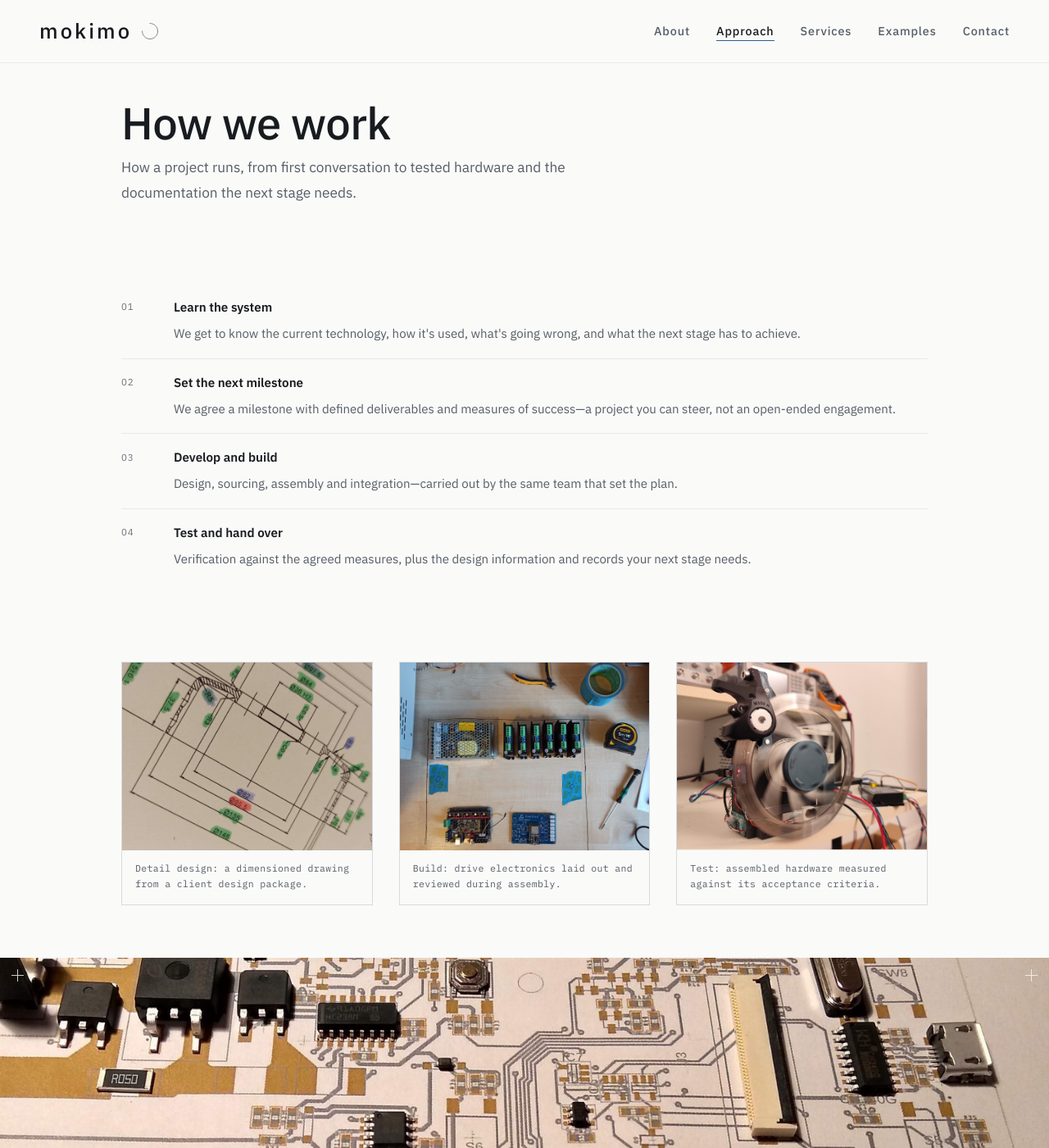
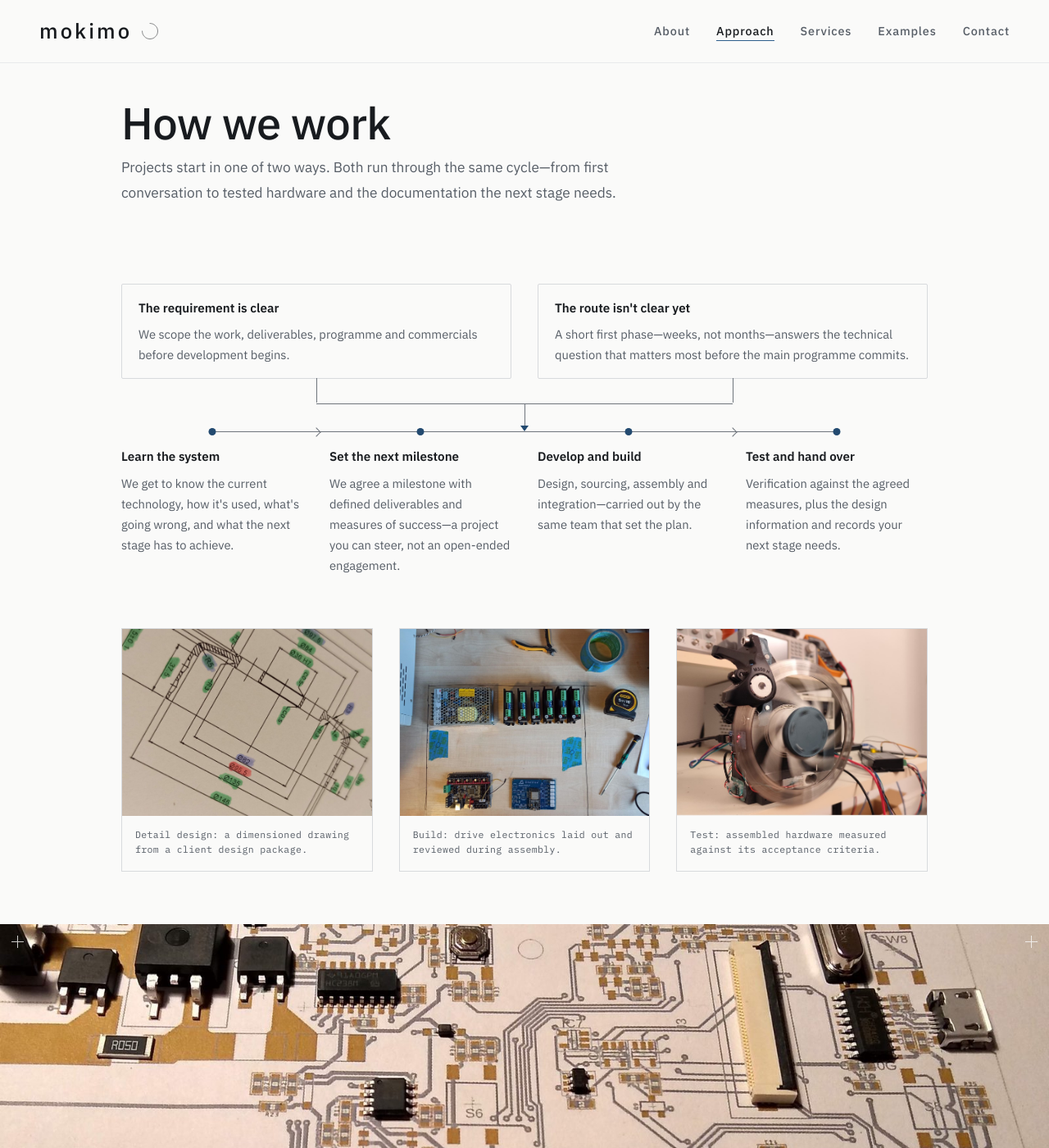
Before and after one commit to Mokimo-Limited/www.mokimo.co.uk, a Jekyll site: the page built from approach/index.html, in a window 1280 px wide and 1400 px high. Shown: the whole window at 82% size. Built offline with Jekyll 4.4.1, drawn with Linux system fonts in a browser that asks for light colours; some of the changed text lies outside the part shown.

Commit message:
refine: diagrammatic process flow on approach page
Replace the numbered process list and separate 'How projects begin'
section with a single flow diagram: two entry nodes (clear requirement /
unclear route) converge into one four-stage development cycle drawn as
a rail with nodes and direction chevrons. Collapses to a vertical rail
below 700px. Drops the now-unused start-grid styles.

```diff
--- a/approach/index.html
+++ b/approach/index.html
@@ -12,38 +12,41 @@ extra_css:
     <div class="page-content page-content--wide page-content--lead">
       <header class="page-intro">
         <h1 class="page-title">How we work</h1>
-        <p class="page-lead">How a project runs, from first conversation to tested hardware and the documentation the next stage needs.</p>
+        <p class="page-lead">Projects start in one of two ways. Both run through the same cycle—from first conversation to tested hardware and the documentation the next stage needs.</p>
       </header>
 
-      <section class="content-section">
-        <ol class="process-list">
-          <li>
-            <span class="process-number">01</span>
-            <div>
+      <section class="flow" aria-label="How projects run">
+        <div class="flow-entries">
+          <article class="flow-entry">
+            <h2>The requirement is clear</h2>
+            <p>We scope the work, deliverables, programme and commercials before development begins.</p>
+          </article>
+          <article class="flow-entry">
+            <h2>The route isn't clear yet</h2>
+            <p>A short first phase—weeks, not months—answers the technical question that matters most before the main programme commits.</p>
+          </article>
+        </div>
+
+        <div class="flow-connector" aria-hidden="true">
+          <span class="flow-arrow"></span>
+        </div>
+
+        <ol class="flow-cycle">
+          <li class="flow-stage">
             <h2>Learn the system</h2>
             <p>We get to know the current technology, how it's used, what's going wrong, and what the next stage has to achieve.</p>
-            </div>
           </li>
-          <li>
-            <span class="process-number">02</span>
-            <div>
+          <li class="flow-stage">
             <h2>Set the next milestone</h2>
             <p>We agree a milestone with defined deliverables and measures of success—a project you can steer, not an open-ended engagement.</p>
-            </div>
           </li>
-          <li>
-            <span class="process-number">03</span>
-            <div>
+          <li class="flow-stage">
             <h2>Develop and build</h2>
             <p>Design, sourcing, assembly and integration—carried out by the same team that set the plan.</p>
-            </div>
           </li>
-          <li>
-            <span class="process-number">04</span>
-            <div>
+          <li class="flow-stage">
             <h2>Test and hand over</h2>
             <p>Verification against the agreed measures, plus the design information and records your next stage needs.</p>
-            </div>
           </li>
         </ol>
       </section>
@@ -70,20 +73,6 @@ extra_css:
     </figure>
 
     <div class="page-content page-content--wide page-content--cont">
-      <section class="content-section content-section--divided" aria-labelledby="starting-heading">
-        <h2 class="section-heading" id="starting-heading">How projects begin</h2>
-        <div class="start-grid">
-          <article>
-            <h2>Defined project</h2>
-            <p>When the requirement is clear, we scope the work, deliverables, programme and commercials before development begins.</p>
-          </article>
-          <article>
-            <h2>Focused investigation</h2>
-            <p>When the route isn't clear yet, a short first phase answers the technical question that matters most—weeks, not months—before the main programme commits.</p>
-          </article>
-        </div>
-      </section>
-
       <section class="content-section content-section--divided">
         <h2 class="section-heading">Start with the next result</h2>
         <p class="section-copy">Tell us what you have and what it needs to do next. We'll come back with a practical view of what we'd do first.</p>
--- a/styles/pages/approach.css
+++ b/styles/pages/approach.css
@@ -1,19 +1,43 @@
 /* === Approach page === */
-/* --- Approach page --- */
 
-.principle-grid {
+/* --- Project flow diagram ---
+   Two entry modes (clear requirement / unclear route) converge into one
+   four-stage development cycle. Structure is real HTML; the connector
+   lines are absolutely positioned 1px elements keyed to the grid columns.
+   Below 700px everything collapses to a single vertical rail. */
+
+.flow {
+  --flow-gap: 2rem;
+  --flow-line: var(--color-warm-brown);
+  margin-bottom: var(--space-lg);
+}
+
+.flow-entries {
   display: grid;
   grid-template-columns: repeat(2, minmax(0, 1fr));
-  gap: var(--space-md);
+  gap: var(--flow-gap);
 }
 
-.principle-card {
-  padding-top: var(--space-sm);
-  border-top: 1px solid var(--color-sand-light);
+.flow-entry {
+  position: relative;
+  padding: var(--space-sm) 1.25rem;
+  border: 1px solid var(--color-sand);
+  border-radius: 2px;
 }
 
-.principle-card h2,
-.process-list h2 {
+/* Stub dropping from each entry box towards the merge rail */
+.flow-entry::after {
+  content: '';
+  position: absolute;
+  bottom: -30px;
+  left: 50%;
+  width: 1px;
+  height: 30px;
+  background: var(--flow-line);
+}
+
+.flow-entry h2,
+.flow-stage h2 {
   margin-bottom: 0.4rem;
   font-family: var(--font-heading);
   font-size: 0.95rem;
@@ -21,35 +45,162 @@
   color: var(--color-text);
 }
 
-.principle-card p,
-.process-list p {
-  font-size: 0.94rem;
-  line-height: 1.75;
+.flow-entry p,
+.flow-stage p {
+  font-size: 0.92rem;
+  line-height: 1.7;
   color: var(--color-text-muted);
 }
 
-.process-list {
+/* Merge rail between the two stubs, then a centre drop into the cycle.
+   Stub x-positions are the entry column centres: 25% - gap/4. */
+.flow-connector {
+  position: relative;
+  height: 60px;
+}
+
+.flow-connector::before {
+  content: '';
+  position: absolute;
+  top: 30px;
+  left: calc(25% - var(--flow-gap) / 4);
+  right: calc(25% - var(--flow-gap) / 4);
+  height: 1px;
+  background: var(--flow-line);
+}
+
+.flow-connector::after {
+  content: '';
+  position: absolute;
+  top: 30px;
+  left: 50%;
+  width: 1px;
+  height: 27px;
+  background: var(--flow-line);
+}
+
+/* Arrowhead tip lands on the cycle rail (4px into .flow-cycle) */
+.flow-arrow {
+  position: absolute;
+  top: 57px;
+  left: 50%;
+  transform: translateX(-50%);
+  width: 0;
+  height: 0;
+  border-left: 5px solid transparent;
+  border-right: 5px solid transparent;
+  border-top: 7px solid var(--color-accent-deep);
+}
+
+/* The development cycle: a rail with a node per stage. Rail ends sit on
+   the first/last stage dots, i.e. one column-centre in from each edge. */
+.flow-cycle {
+  position: relative;
+  display: grid;
+  grid-template-columns: repeat(4, minmax(0, 1fr));
+  gap: var(--flow-gap);
+  padding-top: 22px;
   list-style: none;
 }
 
-.process-list li {
-  display: grid;
-  grid-template-columns: 3rem minmax(0, 1fr);
-  gap: var(--space-sm);
-  padding: var(--space-sm) 0;
-  border-bottom: 1px solid var(--color-sand-light);
+.flow-cycle::before {
+  content: '';
+  position: absolute;
+  top: 4px;
+  left: calc((100% - 3 * var(--flow-gap)) / 8);
+  right: calc((100% - 3 * var(--flow-gap)) / 8);
+  height: 1px;
+  background: var(--flow-line);
 }
 
-.process-list li:last-child {
-  border-bottom: 0;
+.flow-stage {
+  position: relative;
 }
 
-.process-number {
-  padding-top: 0.15rem;
-  font-family: var(--font-heading);
-  font-size: 0.72rem;
-  letter-spacing: 0.08em;
-  color: var(--color-warm-brown);
+/* Node dot on the rail (cycle padding-top is 22px, rail at 4px) */
+.flow-stage::before {
+  content: '';
+  position: absolute;
+  top: -22px;
+  left: 50%;
+  transform: translateX(-50%);
+  width: 9px;
+  height: 9px;
+  border-radius: 50%;
+  background: var(--color-accent-deep);
+}
+
+/* Direction chevrons in the gaps after stages 1 and 3 */
+.flow-stage:nth-child(1)::after,
+.flow-stage:nth-child(3)::after {
+  content: '';
+  position: absolute;
+  top: -21px;
+  right: calc(var(--flow-gap) / -2 - 4px);
+  width: 8px;
+  height: 8px;
+  border-top: 1.5px solid var(--flow-line);
+  border-right: 1.5px solid var(--flow-line);
+  transform: rotate(45deg);
+}
+
+@media (max-width: 700px) {
+  .flow-entries {
+    grid-template-columns: 1fr;
+    gap: var(--space-sm);
+  }
+
+  .flow-entry::after {
+    display: none;
+  }
+
+  .flow-connector {
+    height: 44px;
+  }
+
+  .flow-connector::before {
+    display: none;
+  }
+
+  .flow-connector::after {
+    top: 0;
+    height: 37px;
+  }
+
+  .flow-arrow {
+    top: 37px;
+  }
+
+  /* Cycle becomes a vertical rail down the left edge */
+  .flow-cycle {
+    grid-template-columns: 1fr;
+    row-gap: var(--space-md);
+    padding-top: 0;
+  }
+
+  .flow-cycle::before {
+    top: 8px;
+    bottom: 8px;
+    left: 4px;
+    right: auto;
+    width: 1px;
+    height: auto;
+  }
+
+  .flow-stage {
+    padding-left: 1.75rem;
+  }
+
+  .flow-stage::before {
+    top: 0.3em;
+    left: 0;
+    transform: none;
+  }
+
+  .flow-stage:nth-child(1)::after,
+  .flow-stage:nth-child(3)::after {
+    display: none;
+  }
 }
 
 /* Band caption aligns with the wider inner-page column */
--- a/styles/pages/legal.css
+++ b/styles/pages/legal.css
@@ -53,38 +53,6 @@
   margin-top: var(--space-sm);
 }
 
-.start-grid {
-  display: grid;
-  grid-template-columns: repeat(2, minmax(0, 1fr));
-  gap: var(--space-lg);
-}
-
-.start-grid article {
-  padding-top: var(--space-sm);
-  border-top: 1px solid var(--color-sand-light);
-}
-
-.start-grid h2 {
-  margin-bottom: 0.45rem;
-  font-family: var(--font-heading);
-  font-size: 0.95rem;
-  font-weight: 600;
-  color: var(--color-text);
-}
-
-.start-grid p {
-  font-size: 0.94rem;
-  line-height: 1.75;
-  color: var(--color-text-muted);
-}
-
-@media (max-width: 700px) {
-  .start-grid {
-    grid-template-columns: 1fr;
-    gap: var(--space-md);
-  }
-}
-
 /* Shared with approach.css originally; used by privacy/terms policy-section content. */
 .policy-section {
   margin-bottom: var(--space-lg);
```
Lines whose indentation alone changed are shown as unchanged.
